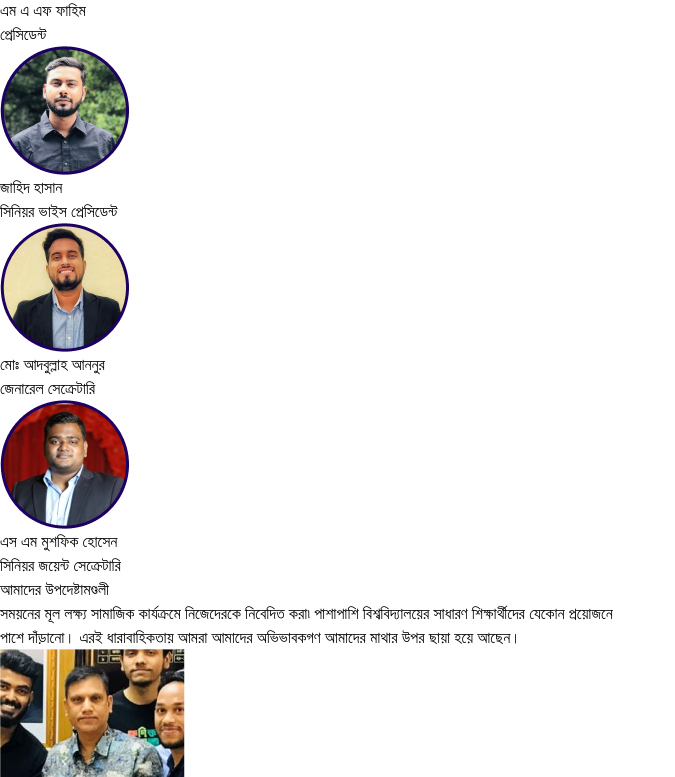
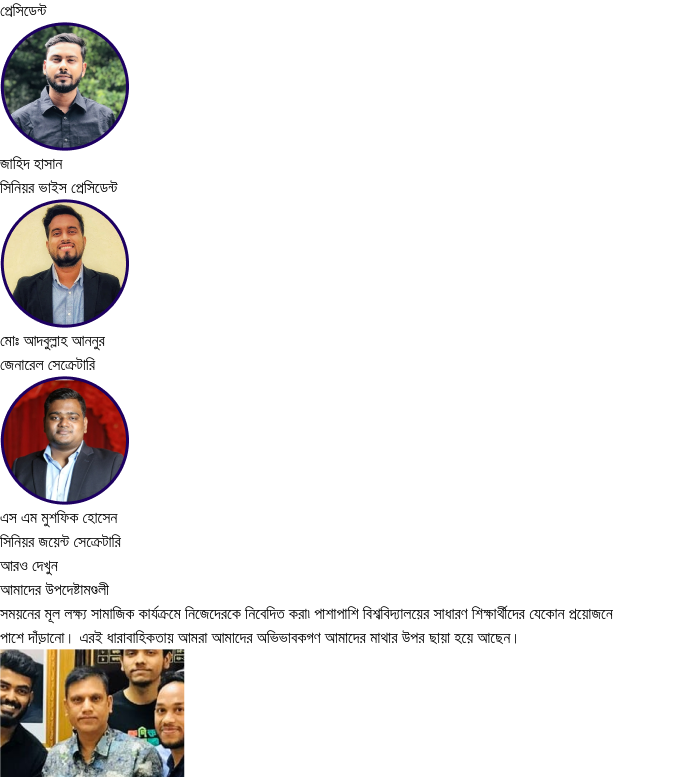
Before and after one commit to rakib3004/somoyondu.github.io, a React (Vite) app: page / in a window 1280 px wide. Shown: the part 1019-1796 px from the top of the page, without its empty margins (0-675 px from the left). Built offline with nearby package versions, Linux system fonts and the light colour scheme.

Commit message:
replace button

```diff
--- a/src/features/ExecutiveComittee.jsx
+++ b/src/features/ExecutiveComittee.jsx
@@ -1,7 +1,7 @@
 import React from 'react'
 
 import Executives from '../components/Executives';
-
+import ViewMoreButton from '../components/ViewMoreButton';
 
 const ExecutiveComittee = () => {
   return (
@@ -17,8 +17,11 @@ const ExecutiveComittee = () => {
       <div className='my-6'>
       </div>
 
-      <div>
       <Executives/>
+
+      <div className='text-center mt-16'>
+      <ViewMoreButton />
+
       </div>
 
     </div>
--- a/src/features/Gallery.jsx
+++ b/src/features/Gallery.jsx
@@ -1,6 +1,5 @@
 import React from "react";
 import ImageSlider from "../components/ImageSlider";
-import ViewMoreButton from "../components/ViewMoreButton";
 const Gallery = () => {
   return (
     <div className="bg-[#FFF3CF] py-6 my-6">
@@ -13,7 +12,7 @@ const Gallery = () => {
 
         <ImageSlider />
 
-        <ViewMoreButton />
+
       </div>
 
 
```
